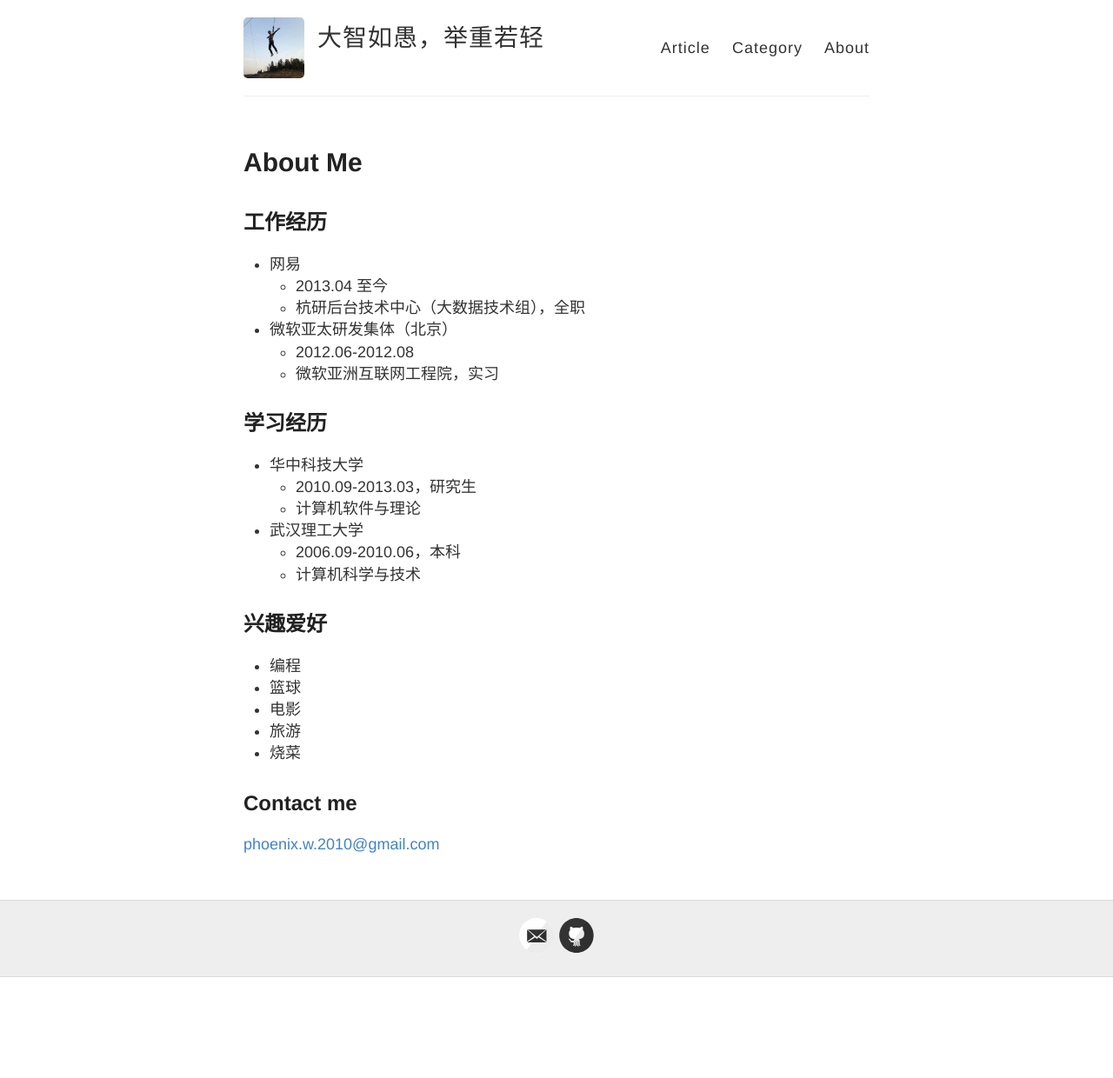
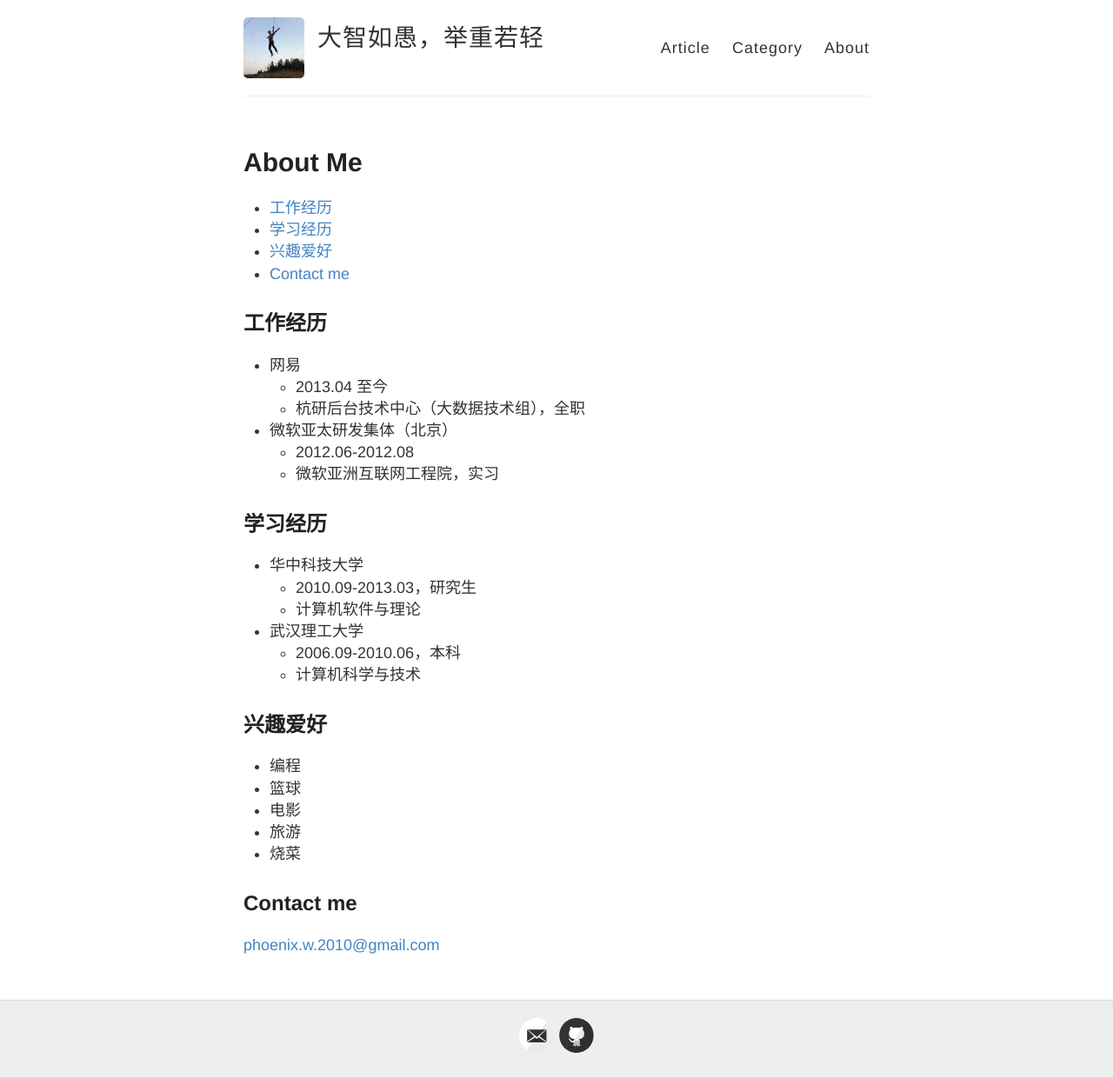
Before and after one commit to CC213/cc213.github.io, a Jekyll site: the page built from about.md, in a window 1280 px wide. Shown: the whole page at 87% size. Built offline with Jekyll 4.4.1, drawn with Linux system fonts in a browser that asks for light colours; Markdown is read by kramdown in place of the engine named in the settings; before the commit the page ends 1124 px from its top, so only the background shows below that; some of the changed lines change nothing that is shown.

Commit message:
no message

```diff
--- a/_config.yml
+++ b/_config.yml
@@ -49,6 +49,9 @@ baseurl: ""
 paginate: 3
 paginate_path: "articles/page:num/"
 
+# for content
+markdown: kramdown
+
 #
 # !! You don't need to change any of the configuration flags below !!
 #
--- a/about.md
+++ b/about.md
@@ -3,6 +3,9 @@ layout: page
 title: About Me
 permalink: /about/
 ---
+
+* 目录
+{:toc}
 
 ## 工作经历
 
```
